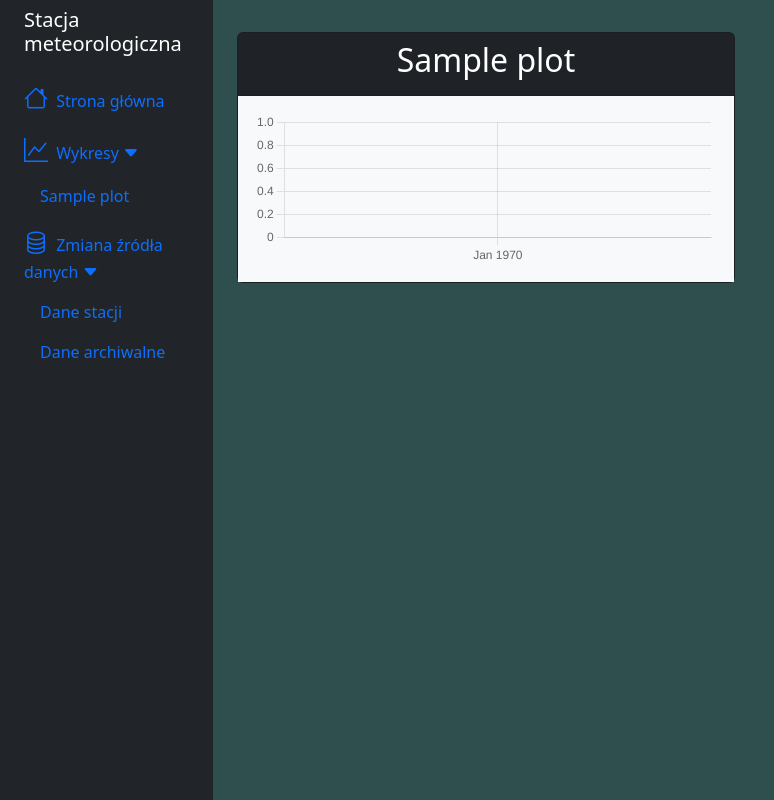
After one commit to JakubWo/eng-web, a Django app: template website/main/templates/main/index.html in a window 1280 px wide. The commit adds this page. Shown: the whole page, without its empty margins (0-774 px from the left). Run offline with Django 4.2, Linux system fonts and the light colour scheme; the template is opened without the code that fills it: most values are stand-ins (such as "Sample title", 1, 10 or a date in 2020); some libraries are stand-ins or nearby versions.

Commit message:
fix: models generating add: random colors add: name mappers add: side panel fix: charts add: bootstrap fix: migrate to new version of chart.js

```diff
--- a/website/main/templates/base.html
+++ b/website/main/templates/base.html
@@ -3,21 +3,40 @@
 <head>
     <meta charset="utf-8">
     <meta name="viewport" content="width=device-width, initial-scale=1, shrink-to-fit=no">
-    <!--Chart js-->
-    <script src="https://cdnjs.cloudflare.com/ajax/libs/Chart.js/3.8.0/chart.js"></script>
     <!-- jQuery -->
     <script src="https://code.jquery.com/jquery-3.3.1.min.js"></script>
+    <!--Chart js-->
+    <script src="https://cdnjs.cloudflare.com/ajax/libs/Chart.js/4.0.1/chart.umd.min.js"
+            integrity="sha512-HyprZz2W40JOnIBIXDYHCFlkSscDdYaNe2FYl34g1DOmE9J+zEPoT4HHHZ2b3+milFBtiKVWb4sorDVVp+iuqA=="
+            crossorigin="anonymous" referrerpolicy="no-referrer"></script>
+    <script src="https://cdn.jsdelivr.net/npm/chartjs-adapter-date-fns/dist/chartjs-adapter-date-fns.bundle.min.js"></script>
+
+    <link href="https://cdn.jsdelivr.net/npm/bootstrap@5.2.3/dist/css/bootstrap.min.css" rel="stylesheet"
+          integrity="sha384-rbsA2VBKQhggwzxH7pPCaAqO46MgnOM80zW1RWuH61DGLwZJEdK2Kadq2F9CUG65" crossorigin="anonymous">
+    <link rel="stylesheet" href="https://cdn.jsdelivr.net/npm/bootstrap-icons@1.10.2/font/bootstrap-icons.css">
 
     {% load static %}
     <link rel="stylesheet" type="text/css" href="{% static 'main/css/base.css' %}">
     <title>Weather Station</title>
 </head>
 <body>
+<script src="https://cdn.jsdelivr.net/npm/bootstrap@5.2.3/dist/js/bootstrap.bundle.min.js"
+        integrity="sha384-kenU1KFdBIe4zVF0s0G1M5b4hcpxyD9F7jL+jjXkk+Q2h455rYXK/7HAuoJl+0I4"
+        crossorigin="anonymous"></script>
+
 {% block scripts %}
 {% endblock scripts %}
 
-{% block content %}
-{% endblock content %}
+<div class="container-fluid">
+    <div class="row flex-nowrap">
+        {% include 'navbar.html' %}
+        <div class="col py-3">
+            {% block content %}
+            {% endblock content %}
+        </div>
+    </div>
+</div>
+
 
 </body>
 </html>
--- a/website/main/templates/main/chart.html
+++ b/website/main/templates/main/chart.html
@@ -1,60 +1,31 @@
 {% block scripts %}
     <script>
-        function convertTimestamp(timestamp) {
-            const date = new Date(parseInt(timestamp) * 1000);
-            return ('0' + date.getDate()).slice(-2) + '/'
-                + ('0' + (date.getMonth() + 1)).slice(-2) + '/'
-                + date.getFullYear() + ' '
-                + ('0' + date.getHours()).slice(-2) + ':'
-                + ('0' + date.getMinutes()).slice(-2) + ':'
-                + ('0' + date.getSeconds()).slice(-2);
-        }
-
         $(document).ready(function () {
-            const ctx = document.getElementById('chart_{{ plot.name }}').getContext('2d');
+            const ctx = document.getElementById('chart_{{ plot.name }}')
 
             const data = {
-                labels: [{% for data in plot.timestamps %}'{{ data }}',{% endfor %}],
+                labels: [{% for data in plot.timestamps %} {{ data }},{% endfor %}],
                 datasets: [{
-                    label: '{{ plot.name }}',
-                    data: [{% for data in plot.values %}{{ data }}, {% endfor %}],
-
-                    borderColor: ['rgb(255,0,0)'],
-                    borderWidth: 1,
-
-                    fill: true,
-                    backgroundColor: ['rgba(229,43,43,0.66)'],
+                    data: [{% for data in plot.values %} {{ data }}, {% endfor %}],
+                    borderColor: '{{ plot.color }}',
+                    backgroundColor: '{{ plot.color }}',
                 }]
             }
 
-            const test_data = {
-                datasets: [{
-                    data: [{
-                        x: '2021-11-06 23:39:30',
-                        y: 50
-                    }, {
-                        x: '2021-11-07 01:00:28',
-                        y: 60
-                    }, {
-                        x: '2021-11-07 09:00:28',
-                        y: 20
-                    }]
-                }],
-            }
-            Chart.defaults.color = 'rgba(255,255,255,0.5)';
-            Chart.defaults.plugins.legend.labels.color = 'white';
-
             const config = {
+                plugins: {
+                    legend: {
+                        display: false
+                    }
+                },
                 scales: {
                     x: {
-                        ticks: {
-                            callback: function (value, index) {
-                                return index % 10 === 0 ? convertTimestamp(this.getLabelForValue(value)) : '';
-                            }
+                        type: 'time',
+                        time: {
+                            unit: 'month'
                         }
                     },
                 }
-
             }
 
             new Chart(ctx, {
@@ -67,8 +38,18 @@
 {% endblock scripts %}
 
 {% block content %}
-{#    <p>{{ plot.name }}</p>#}
-{#    <p>{{ plot.timestamps }}</p>#}
-{#    <p>{{ plot.values }}</p>#}
-    <canvas id="chart_{{ plot.name }}" height="50"></canvas>
+{#    {{ plot }}#}
+{#    {{ plot.color }}#}
+{#    {{ plot.values|length }}#}
+{#    {{ plot.timestamps|length }}#}
+{#    {% for data in plot.timestamps %} {{ data }},{% endfor %}#}
+{#    {% for data in plot.values %} {{ data }}, {% endfor %}#}
+    <div class="card bg-dark">
+        <div class="card-header text-center">
+            <h2>{{ plot.mapped_name|capfirst }}</h2>
+        </div>
+        <div class="card-body bg-light">
+            <canvas id="chart_{{ plot.name }}" height="100"></canvas>
+        </div>
+    </div>
 {% endblock content %}
--- /dev/null
+++ b/website/main/templates/main/index.html
@@ -0,0 +1,13 @@
+{% extends 'base.html' %}
+
+{% block content %}
+    <div class="container-fluid">
+        <div class="row">
+            {% for plot in plots %}
+                <div class="col-6 my-3">
+                    {% include 'main/chart.html' with plot=plot %}
+                </div>
+            {% endfor %}
+        </div>
+    </div>
+{% endblock %}
--- a/website/main/templates/main/main.html
+++ /dev/null
@@ -1,5 +0,0 @@
-{% include 'base.html' %}
-
-{% for plot in plots %}
-    {% include 'main/chart.html' with plot=plot %}
-{% endfor %}
--- /dev/null
+++ b/website/main/templates/navbar.html
@@ -0,0 +1,43 @@
+<div class="col-auto col-md-3 col-xl-2 px-sm-2 px-0 bg-dark">
+    <div class="d-flex flex-column align-items-center align-items-sm-start px-3 pt-2 text-white min-vh-100">
+        <h4 class="d-flex align-items-center pb-3 mb-md-0 me-md-auto text-white text-decoration-none"><span
+                class="fs-5 d-none d-sm-inline">Stacja meteorologiczna</span>
+        </h4>
+
+        <ul class="nav nav-pills flex-column mb-sm-auto mb-0 align-items-center align-items-sm-start" id="menu">
+            <li class="nav-item">
+                <a href="{% url 'index' %}" class="nav-link align-middle px-0">
+                    <i class="fs-4 bi-house"></i> <span class="ms-1 d-none d-sm-inline">Strona główna</span>
+                </a>
+            </li>
+            <li>
+                <a href="#submenu1" data-bs-toggle="collapse" class="nav-link px-0 align-middle" role="button">
+                    <i class="fs-4 bi-graph-up"></i> <span class="ms-1 d-none d-sm-inline">Wykresy</span>
+                    <i class="bi-caret-down-fill"></i>
+                </a>
+                <ul class="collapse show nav flex-column ms-3" id="submenu1" data-bs-parent="#menu">
+                    {% for plot in plots %}
+                        <li>
+                            <a href="#" class="nav-link px-0"> <span
+                                    class="d-none d-sm-inline">{{ plot.mapped_name }}</span></a>
+                        </li>
+                    {% endfor %}
+                </ul>
+            </li>
+            <li>
+                <a href="#submenu2" data-bs-toggle="collapse" class="nav-link px-0 align-middle">
+                    <i class="fs-4 bi-database"></i> <span class="ms-1 d-none d-sm-inline">Zmiana źródła danych</span>
+                    <i class="bi-caret-down-fill"></i>
+                </a>
+                <ul class="collapse show nav flex-column ms-3" id="submenu2" data-bs-parent="#menu">
+                    <li>
+                        <a href="#" class="nav-link px-0"> <span class="d-none d-sm-inline">Dane stacji</span></a>
+                    </li>
+                    <li>
+                        <a href="#" class="nav-link px-0"> <span class="d-none d-sm-inline">Dane archiwalne</span></a>
+                    </li>
+                </ul>
+            </li>
+        </ul>
+    </div>
+</div>
--- a/website/main/urls.py
+++ b/website/main/urls.py
@@ -1,6 +1,8 @@
 from django.urls import path
 from .views import MainView
+from .views import PlotView
 
 urlpatterns = [
-    path('', MainView.as_view(), name='index')
+    path('', MainView.as_view(), name='index'),
+    path('/plots', PlotView.as_view(), name='plot')
 ]
```
Also changed, not shown: website/main/models.py (+40 -6 lines), website/main/views.py (+16 -1 lines), website/main/templates/plot/index.html (added).
